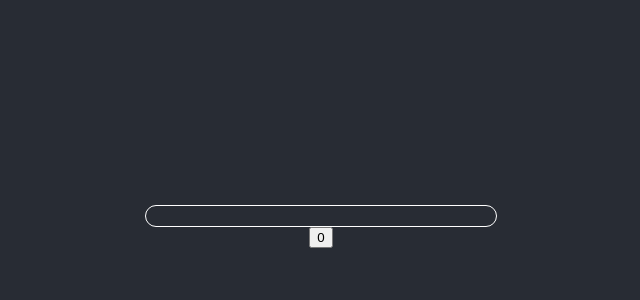
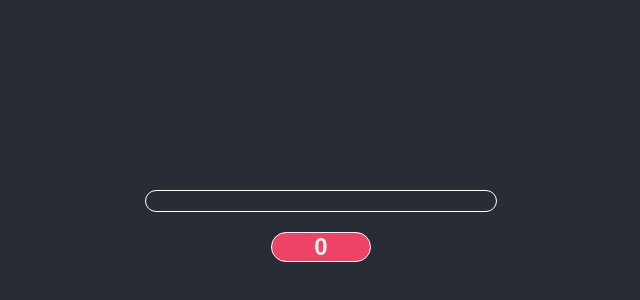
Before and after one commit to BritneyS/progress-bar, a React (Create React App) app: page / in a window 1280 px wide. Shown: the part 174-474 px from the top of the page, without its empty margins (319-959 px from the left). Built offline with nearby package versions, Linux system fonts and the light colour scheme.

Commit message:
Style button + change color of button and filler (more accessible)

```diff
--- a/src/App.js
+++ b/src/App.js
@@ -21,9 +21,9 @@ function App() {
     <AppContainer>
       <AppDiv>
         <ProgressBar percentage={percentage} />
-        <button onClick={handleClick}>
+        <ProgressButton onClick={handleClick}>
           {percentage}
-        </button>
+        </ProgressButton>
       </AppDiv>
     </AppContainer>
   );
@@ -45,3 +45,19 @@ const AppDiv = styled.div`
   font-size: calc(10px + 2vmin);
   color: white;
 `;
+
+const ProgressButton = styled.button`
+  display: inline-flex;
+  align-items: center;
+  justify-content: center;
+  text-align: center;
+  background: #EE4266;
+  color: #f0f0f0;
+  font-size: 24px;
+  font-weight: 600;
+  padding: 0px;
+  height: 30px;
+  width: 100px;
+  border-radius: 50px;
+  border: 1px solid #fff;
+`;
--- a/src/components/Filler.js
+++ b/src/components/Filler.js
@@ -8,7 +8,7 @@ const Filler = (props) => {
 }
 
 const FillerDiv = styled.div`
-    background: #09d3ac;
+    background: #EE4266;
     height: 100%;
     border-radius: inherit;
     transition: width .2s ease-in;
--- a/src/components/ProgressBar.js
+++ b/src/components/ProgressBar.js
@@ -16,6 +16,7 @@ const ProgressBarDiv = styled.div`
     width: 350px;
     border-radius: 50px;
     border: 1px solid #fff;
+    margin-bottom: 20px;
 `;
 
 export default ProgressBar;
```
